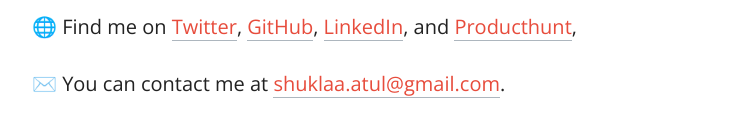
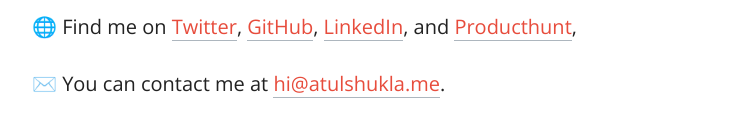
Before and after one commit to atulshukla/me, a plain HTML site: page index.html in a window 1280 px wide. Shown: the part 594-728 px from the top of the page, without its empty margins (248-993 px from the left). Drawn offline with nearby package versions, Linux system fonts and the light colour scheme.

Commit message:
changed email

```diff
--- a/index.html
+++ b/index.html
@@ -39,8 +39,8 @@
         </p>
         <p>✉️ You can contact me at
             <script>
-                var username = "shuklaa.atul";
-                var hostname = "gmail.com";
+                var username = "hi";
+                var hostname = "atulshukla.me";
                 var linktext = username + "@" + hostname;
                 document.write("<a href='" + "mail" + "to:" + username + "@" + hostname + "'>" + linktext + "</a>");
             </script>.</p>
```
